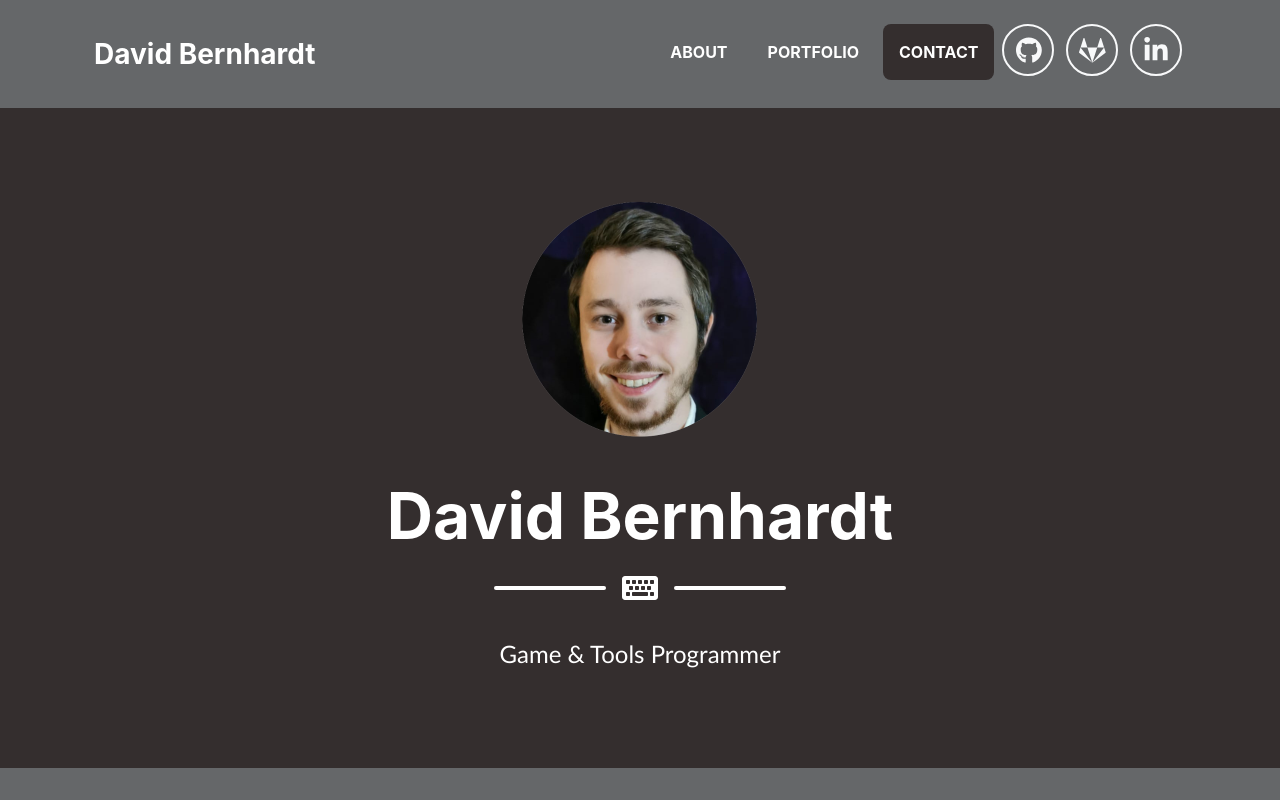
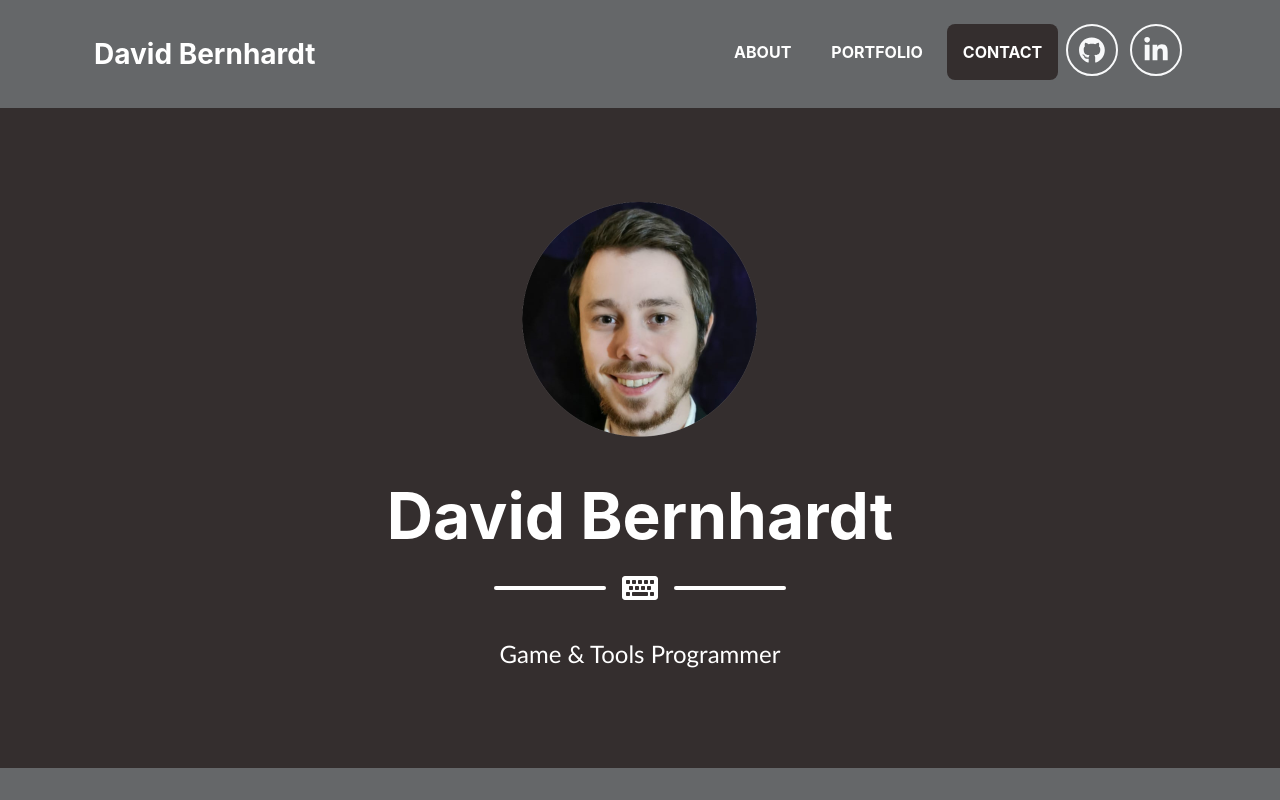
Before and after one commit to IKE200/IKE200.github.io, a plain HTML site: page index.html in a window 1280 px wide. Shown: the top 800 px of the page. Drawn offline with nearby package versions, Linux system fonts and the light colour scheme; a web font is replaced by a local one.

Commit message:
delete gitlab icon again

```diff
--- a/index.html
+++ b/index.html
@@ -32,7 +32,6 @@
                         </li>
                         <li>
                             <a class="btn btn-outline-light btn-social mx-1" href="https://github.com/IKE200/" target="_blank"><i class="fab fa-fw fa-github fa-lg"></i></a>
-                            <a class="btn btn-outline-light btn-social mx-1" href="https://git.fslab.de/dbernh2s/" target="_blank"><i class="fab fa-fw fa-gitlab fa-lg"></i></a>
                             <a class="btn btn-outline-light btn-social mx-1" href="https://www.linkedin.com/in/david-bernhardt-019184214/" target="_blank"><i class="fab fa-fw fa-linkedin-in fa-lg"></i></a>
                         </li>
 
```
